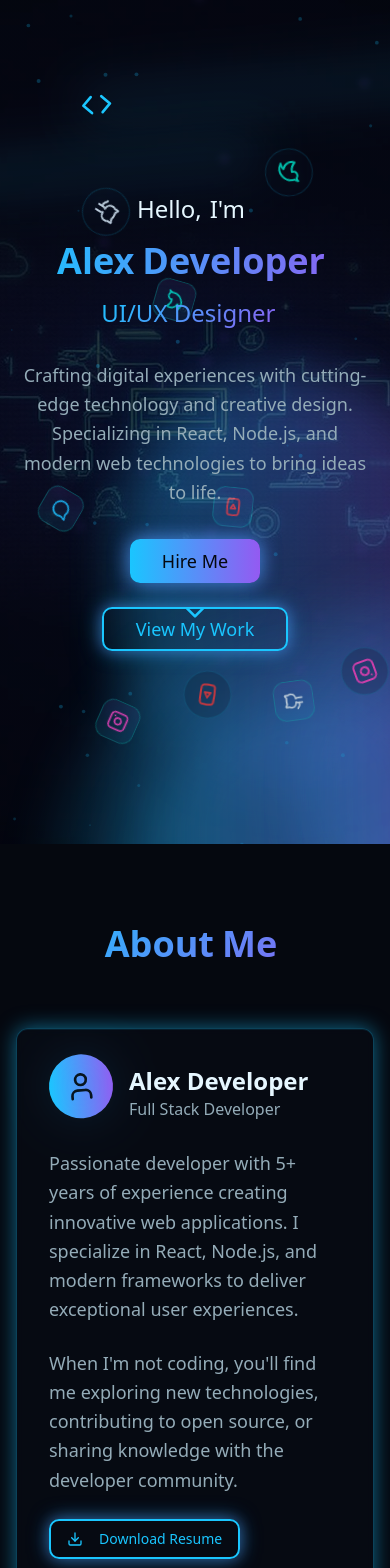
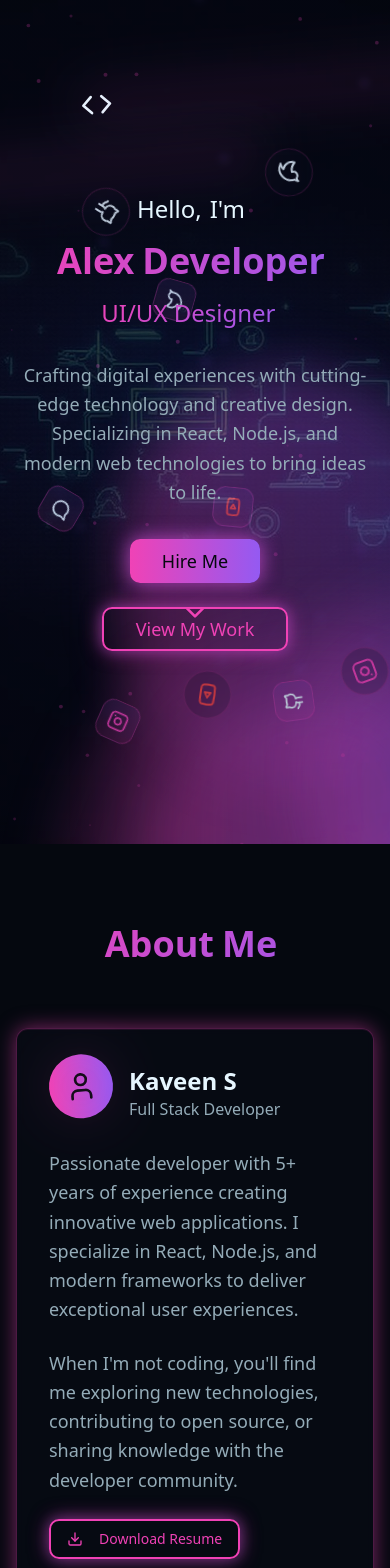
Before and after one commit to kaveen-git12/neo-glitch-showcase, a React (Vite) app: page / in a window 390 px wide. Shown: the top 1568 px of the page. Built offline with nearby package versions, Linux system fonts and the light colour scheme.

Commit message:
Update personal information and theme
Update name to Kaveen S, contact details (email, phone, location), and adjust the color scheme to a dark pink and violet glowing effect.

```diff
--- a/src/components/sections/AboutSection.tsx
+++ b/src/components/sections/AboutSection.tsx
@@ -44,7 +44,7 @@ export const AboutSection = () => {
                   </div>
                 </FloatingIcon>
                 <div>
-                  <h3 className="text-2xl font-bold text-foreground">Alex Developer</h3>
+                  <h3 className="text-2xl font-bold text-foreground">Kaveen S</h3>
                   <p className="text-muted-foreground">Full Stack Developer</p>
                 </div>
               </div>
@@ -66,7 +66,7 @@ export const AboutSection = () => {
                   // Create a temporary link to download resume
                   const link = document.createElement('a');
                   link.href = '/resume.pdf'; // You would put your actual resume here
-                  link.download = 'Alex_Developer_Resume.pdf';
+                  link.download = 'Kaveen_S_Resume.pdf';
                   link.click();
                 }}
               >
--- a/src/components/sections/ContactSection.tsx
+++ b/src/components/sections/ContactSection.tsx
@@ -34,19 +34,19 @@ export const ContactSection = () => {
     {
       icon: Mail,
       label: "Email",
-      value: "alex@developer.com",
-      href: "mailto:alex@developer.com",
+      value: "kaveensmart28@gmail.com",
+      href: "mailto:kaveensmart28@gmail.com",
     },
     {
       icon: Phone,
       label: "Phone",
-      value: "+1 (555) 123-4567",
-      href: "tel:+15551234567",
+      value: "+91 7010422107",
+      href: "tel:+917010422107",
     },
     {
       icon: MapPin,
       label: "Location",
-      value: "San Francisco, CA",
+      value: "Tamil Nadu, India",
       href: "#",
     },
   ];
--- a/src/index.css
+++ b/src/index.css
@@ -16,19 +16,19 @@
     --popover: 222 47% 6%;
     --popover-foreground: 200 100% 95%;
 
-    /* Neon Cyan Primary */
-    --primary: 195 100% 55%;
+    /* Dark Pink Primary */
+    --primary: 320 85% 60%;
     --primary-foreground: 222 47% 4%;
 
-    /* Electric Purple Secondary */
+    /* Violet Secondary */
     --secondary: 263 85% 65%;
     --secondary-foreground: 200 100% 95%;
 
     --muted: 222 47% 8%;
     --muted-foreground: 200 20% 65%;
 
-    /* Neon Teal Accent */
-    --accent: 171 100% 45%;
+    /* Dark Pink Accent */
+    --accent: 320 85% 60%;
     --accent-foreground: 222 47% 4%;
 
     --destructive: 0 84% 60%;
@@ -36,27 +36,27 @@
 
     --border: 222 47% 12%;
     --input: 222 47% 10%;
-    --ring: 195 100% 55%;
+    --ring: 320 85% 60%;
 
     --radius: 0.75rem;
 
     /* Cyberpunk specific colors */
-    --neon-blue: 195 100% 55%;
+    --neon-pink: 320 85% 60%;
     --neon-purple: 263 85% 65%;
-    --neon-teal: 171 100% 45%;
-    --neon-pink: 318 100% 65%;
+    --neon-violet: 280 85% 70%;
+    --neon-dark-pink: 315 90% 55%;
     --dark-bg: 222 47% 4%;
     --darker-bg: 222 47% 2%;
 
     /* Gradients */
-    --gradient-primary: linear-gradient(135deg, hsl(var(--neon-blue)), hsl(var(--neon-purple)));
-    --gradient-secondary: linear-gradient(135deg, hsl(var(--neon-purple)), hsl(var(--neon-teal)));
+    --gradient-primary: linear-gradient(135deg, hsl(var(--neon-pink)), hsl(var(--neon-purple)));
+    --gradient-secondary: linear-gradient(135deg, hsl(var(--neon-purple)), hsl(var(--neon-violet)));
     --gradient-bg: linear-gradient(135deg, hsl(var(--dark-bg)), hsl(var(--darker-bg)));
 
     /* Glows and Effects */
-    --glow-blue: 0 0 20px hsl(var(--neon-blue) / 0.5);
+    --glow-pink: 0 0 20px hsl(var(--neon-pink) / 0.5);
     --glow-purple: 0 0 20px hsl(var(--neon-purple) / 0.5);
-    --glow-teal: 0 0 20px hsl(var(--neon-teal) / 0.5);
+    --glow-violet: 0 0 20px hsl(var(--neon-violet) / 0.5);
 
     /* Animations */
     --transition-smooth: all 0.4s cubic-bezier(0.4, 0, 0.2, 1);
@@ -71,19 +71,19 @@
     --card-foreground: 200 100% 95%;
     --popover: 222 47% 6%;
     --popover-foreground: 200 100% 95%;
-    --primary: 195 100% 55%;
+    --primary: 320 85% 60%;
     --primary-foreground: 222 47% 4%;
     --secondary: 263 85% 65%;
     --secondary-foreground: 200 100% 95%;
     --muted: 222 47% 8%;
     --muted-foreground: 200 20% 65%;
-    --accent: 171 100% 45%;
+    --accent: 320 85% 60%;
     --accent-foreground: 222 47% 4%;
     --destructive: 0 84% 60%;
     --destructive-foreground: 200 100% 95%;
     --border: 222 47% 12%;
     --input: 222 47% 10%;
-    --ring: 195 100% 55%;
+    --ring: 320 85% 60%;
   }
 }
 
@@ -108,37 +108,37 @@
   .btn-neon {
     @apply bg-transparent border-2 border-primary text-primary px-6 py-3 rounded-lg;
     @apply hover:bg-primary hover:text-primary-foreground transition-all duration-300;
-    box-shadow: var(--glow-blue);
+    box-shadow: var(--glow-pink);
     animation: pulse-glow 2s ease-in-out infinite alternate;
   }
 
   .btn-hero {
     @apply bg-gradient-to-r from-primary to-secondary text-primary-foreground px-8 py-4 rounded-xl;
     @apply hover:scale-105 transition-all duration-300 font-semibold;
-    box-shadow: var(--glow-blue), var(--glow-purple);
+    box-shadow: var(--glow-pink), var(--glow-purple);
   }
 
   .btn-ghost-neon {
     @apply bg-transparent border border-accent text-accent px-4 py-2 rounded-lg;
     @apply hover:bg-accent hover:text-accent-foreground transition-all duration-300;
-    box-shadow: var(--glow-teal);
+    box-shadow: var(--glow-violet);
   }
 
   /* Cyberpunk Card Variants */
   .card-neon {
     @apply bg-card/50 backdrop-blur-sm border border-primary/30 rounded-xl p-6;
-    box-shadow: var(--glow-blue), inset 0 1px 0 hsl(var(--primary) / 0.1);
+    box-shadow: var(--glow-pink), inset 0 1px 0 hsl(var(--primary) / 0.1);
   }
 
   .card-glow {
     @apply bg-card/80 backdrop-blur-md border border-accent/50 rounded-xl p-6;
-    box-shadow: var(--glow-teal), 0 25px 50px -12px hsl(var(--dark-bg) / 0.8);
+    box-shadow: var(--glow-violet), 0 25px 50px -12px hsl(var(--dark-bg) / 0.8);
   }
 
   /* Text Effects */
   .text-neon {
-    color: hsl(var(--neon-blue));
-    text-shadow: var(--glow-blue);
+    color: hsl(var(--neon-pink));
+    text-shadow: var(--glow-pink);
   }
 
   .text-gradient {
@@ -159,8 +159,8 @@
 @layer utilities {
   /* Glow animations */
   @keyframes pulse-glow {
-    0% { box-shadow: var(--glow-blue); }
-    100% { box-shadow: var(--glow-blue), var(--glow-purple); }
+    0% { box-shadow: var(--glow-pink); }
+    100% { box-shadow: var(--glow-pink), var(--glow-purple); }
   }
 
   @keyframes gradient-shift {
@@ -175,7 +175,7 @@
   }
 
   @keyframes spin-glow {
-    from { transform: rotate(0deg); box-shadow: var(--glow-blue); }
+    from { transform: rotate(0deg); box-shadow: var(--glow-pink); }
     to { transform: rotate(360deg); box-shadow: var(--glow-purple); }
   }
 
--- a/src/pages/Portfolio.tsx
+++ b/src/pages/Portfolio.tsx
@@ -21,7 +21,7 @@ const Portfolio = () => {
       <footer className="py-8 px-4 border-t border-border/50 bg-card/30 backdrop-blur-sm">
         <div className="max-w-6xl mx-auto text-center">
           <p className="text-muted-foreground">
-            © 2024 Alex Developer. Built with React, Framer Motion & modern web technologies.
+            © 2024 Kaveen S. Built with React, Framer Motion & modern web technologies.
           </p>
         </div>
       </footer>
```
